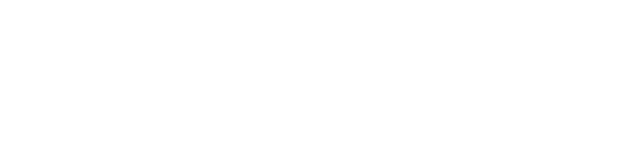
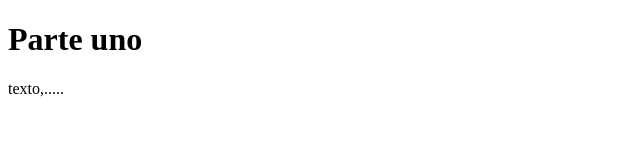
Before and after one commit to RicardoeeE/Git_REE, a plain HTML site: page Index.html in a window 1280 px wide. Shown: the whole page, without its empty margins (0-640 px from the left). Drawn offline with Linux system fonts and the light colour scheme.

Commit message:
Parte1Listo

```diff
--- a/Index.html
+++ b/Index.html
@@ -7,6 +7,7 @@
     <title>Document</title>
 </head>
 <body>
-
+    <h1>Parte uno </h1>
+    <p>texto,..... </p>
 </body>
 </html>
```
